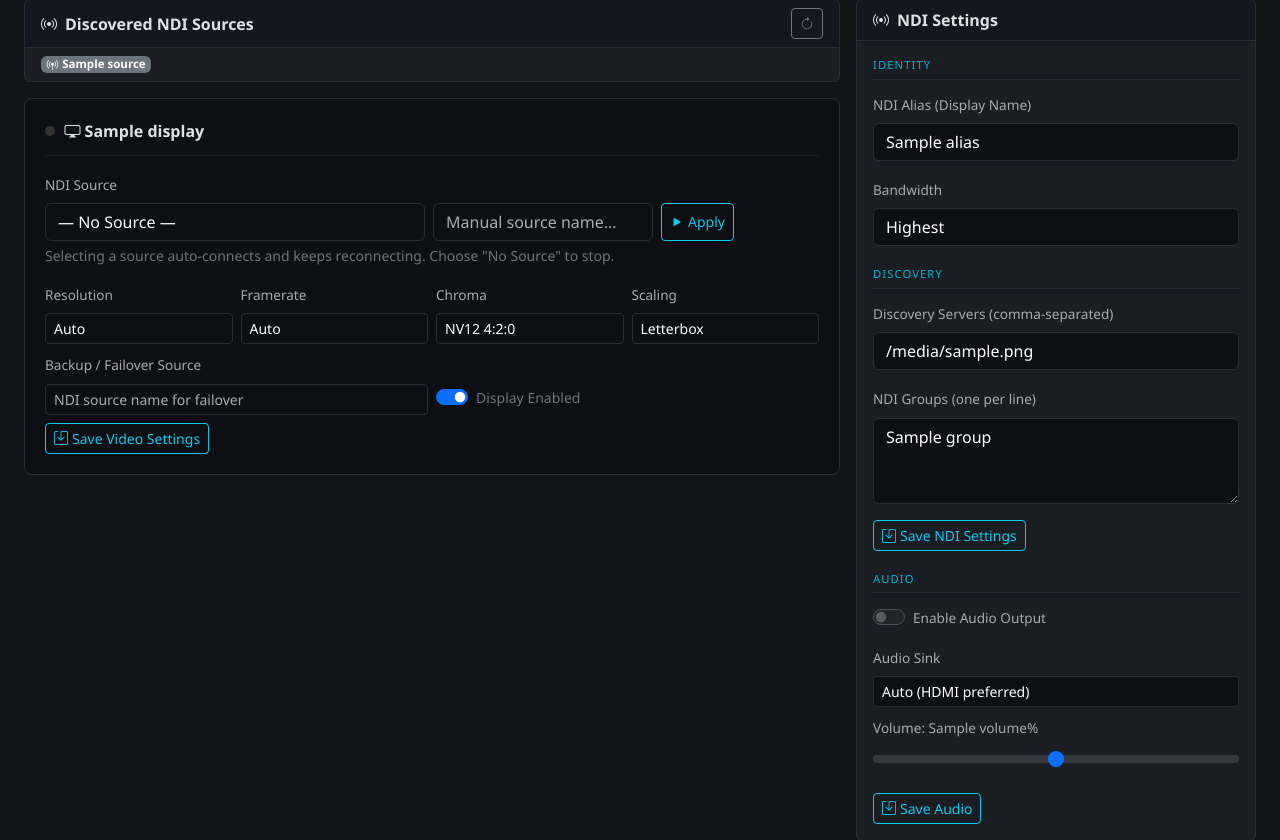
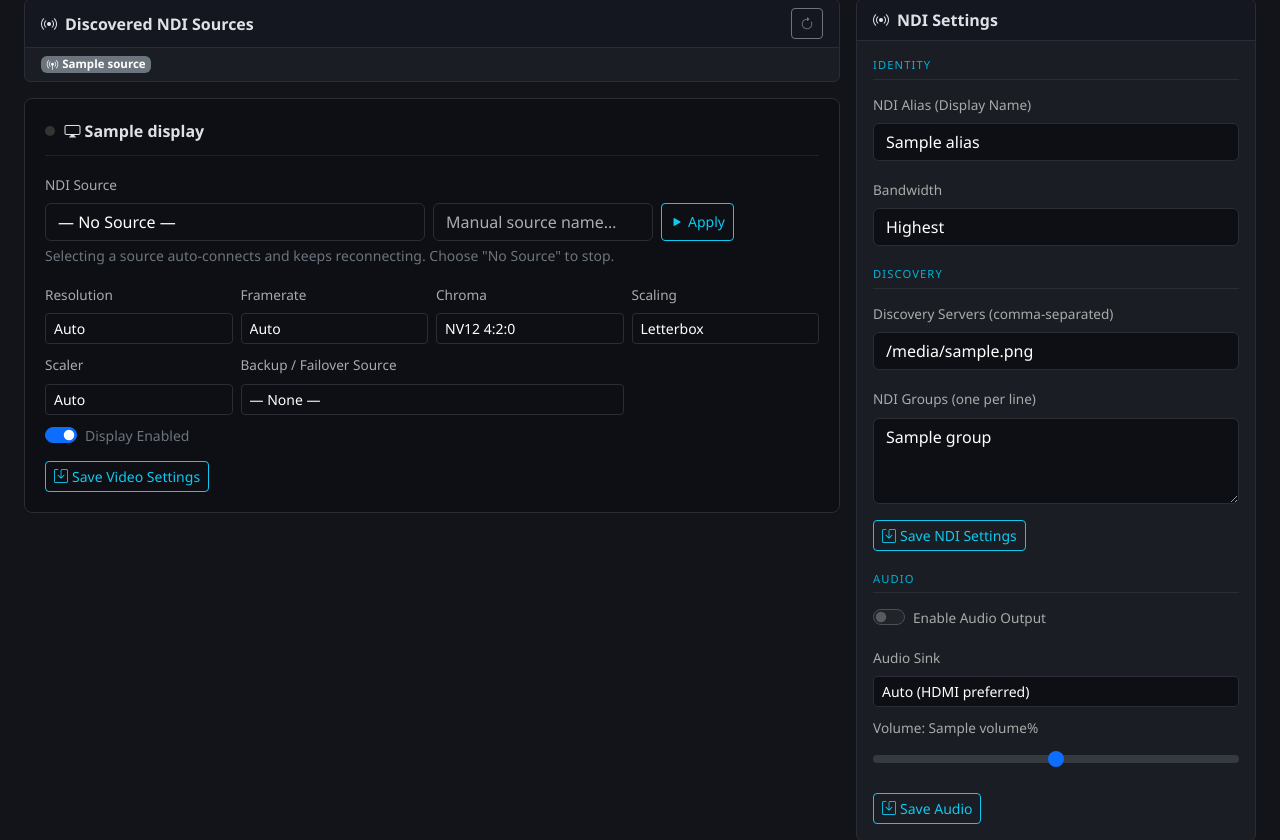
Before and after one commit to markfen88/NDIMon-R, a Flask app: template templates/ndi.html in a window 1280 px wide. Shown: the part 74-914 px from the top of the page. Run offline with Flask 3, Linux system fonts and the light colour scheme; the template is opened without the code that fills it: most values are stand-ins (such as "Sample title", 1, 10 or a date in 2020); parts of the project's set-up code (start-up, migrations or seed data) failed here and were passed over; some libraries are stand-ins or nearby versions.

Commit message:
feat: hardware RGA scaler + backup source dropdown
Hardware scaler (Rockchip RGA via v4l2video1convert):
- stretch: single-pass hardware 4K UYVY → target NV12 (no SW videoconvert)
- crop: SW aspectratiocrop + HW scale+convert
- letterbox: SW videoscale (borders) + HW format conversion
- scaler=auto uses hardware on rk3399, software on rk3588/generic
- Per-display "Scaler" dropdown in UI: Auto / Hardware (RGA) / Software

Backup failover source is now a dropdown populated with discovered
NDI sources (same list as primary), and stays in sync when sources
refresh. Previously was a free-text input.

Co-Authored-By: Claude Sonnet 4.6 <noreply@anthropic.com>

```diff
--- a/app.py
+++ b/app.py
@@ -379,27 +379,46 @@ class PipelineManager:
         if groups and self.ndisrc_has_app_name:
             ndi_src += f'ndi-app-name="{groups}" '
 
-        # Scaling pipeline element
-        # IMPORTANT: must force pixel-aspect-ratio=1/1 or GStreamer encodes AR via PAR
-        # metadata instead of adding actual black border pixels (makes all modes look identical).
+        # Output format: RK3588 primary plane requires BGRx; everything else uses NV12
+        if self.board == "rk3588":
+            final_fmt = "video/x-raw,format=BGRx"
+        else:
+            final_fmt = "video/x-raw,format=NV12"
+
+        # IMPORTANT: force pixel-aspect-ratio=1/1 in all caps so GStreamer adds real border
+        # pixels instead of encoding AR correction via PAR metadata (makes modes look identical).
         par = "pixel-aspect-ratio=1/1"
-        if scaling == "stretch":
-            scale_pipe = (f"videoscale ! "
-                          f"video/x-raw,width={scale_w},height={scale_h},{par}")
-        elif scaling == "crop":
-            # aspectratiocrop crops to target AR first, then videoscale fits to exact size
-            scale_pipe = (f"aspectratiocrop aspect-ratio={scale_w}/{scale_h} ! "
-                          f"videoscale ! "
-                          f"video/x-raw,width={scale_w},height={scale_h},{par}")
-        else:  # letterbox / fit
-            scale_pipe = (f"videoscale add-borders=true ! "
-                          f"video/x-raw,width={scale_w},height={scale_h},{par}")
+        size = f"width={scale_w},height={scale_h}"
 
-        # HW conversion — RK3588 primary plane needs BGRx; RK3399 uses NV12
-        if self.board == "rk3588":
-            conv = "videoconvert ! video/x-raw,format=BGRx"
+        # Hardware scaler: Rockchip RGA via v4l2video1convert (/dev/video1).
+        # Offloads format conversion + scaling to hardware; eliminates all SW videoconvert.
+        # Only available on rk3399 (RGA device confirmed at /dev/video1).
+        # rk3588 always uses software path (BGRx requirement on primary plane).
+        scaler = cfg_disp.get("scaler", "auto")
+        use_hw = self.board == "rk3399" and scaler in ("auto", "hardware")
+
+        if use_hw:
+            if scaling == "stretch":
+                # RGA: single-pass 4K UYVY → target NV12 (no SW videoconvert at all)
+                video_pipe = f"v4l2video1convert ! {final_fmt},{size}"
+            elif scaling == "crop":
+                # SW crop to target AR → RGA scale + format convert
+                video_pipe = (f"aspectratiocrop aspect-ratio={scale_w}/{scale_h} ! "
+                              f"v4l2video1convert ! {final_fmt},{size}")
+            else:  # letterbox / fit
+                # SW scale with borders (geometry only, no format change) → RGA format convert
+                video_pipe = (f"videoscale add-borders=true ! "
+                              f"video/x-raw,{size},{par} ! "
+                              f"v4l2video1convert ! {final_fmt}")
         else:
-            conv = "videoconvert ! video/x-raw,format=NV12"
+            if scaling == "stretch":
+                scale_pipe = f"videoscale ! video/x-raw,{size},{par}"
+            elif scaling == "crop":
+                scale_pipe = (f"aspectratiocrop aspect-ratio={scale_w}/{scale_h} ! "
+                              f"videoscale ! video/x-raw,{size},{par}")
+            else:  # letterbox / fit
+                scale_pipe = f"videoscale add-borders=true ! video/x-raw,{size},{par}"
+            video_pipe = f"videoconvert ! {scale_pipe} ! videoconvert ! {final_fmt}"
 
         # OSD overlay
         osd_pipe = ""
@@ -424,7 +443,7 @@ class PipelineManager:
             f"{ndi_src}! queue ! "
             f"ndisrcdemux name=demux "
             f"demux.video ! queue max-size-bytes=0 max-size-buffers=3 max-size-time=0 ! "
-            f"videoconvert ! {scale_pipe} ! {conv} ! "
+            f"{video_pipe} ! "
             f"{osd_pipe}"
             f"{sink} "
             f"{audio_branch}"
--- a/templates/ndi.html
+++ b/templates/ndi.html
@@ -151,10 +151,22 @@
               <option value="fit"       {{ 'selected' if dc.get('scaling')=='fit' }}>Fit</option>
             </select>
           </div>
+          <div class="col-6 col-md-3">
+            <label class="form-label">Scaler</label>
+            <select class="form-select form-select-sm" id="v-scaler-{{ d.name|replace('-','_') }}">
+              <option value="auto"     {{ 'selected' if dc.get('scaler','auto')=='auto' }}>Auto</option>
+              <option value="hardware" {{ 'selected' if dc.get('scaler')=='hardware' }}>Hardware (RGA)</option>
+              <option value="software" {{ 'selected' if dc.get('scaler')=='software' }}>Software</option>
+            </select>
+          </div>
           <div class="col-12 col-md-6">
             <label class="form-label">Backup / Failover Source</label>
-            <input type="text" class="form-control form-control-sm" id="v-backup-{{ d.name|replace('-','_') }}"
-                   value="{{ dc.get('backup_source','') }}" placeholder="NDI source name for failover">
+            <select class="form-select form-select-sm" id="v-backup-{{ d.name|replace('-','_') }}">
+              <option value="">— None —</option>
+              {% for s in sources %}
+              <option value="{{ s }}" {{ 'selected' if s == dc.get('backup_source','') }}>{{ s }}</option>
+              {% endfor %}
+            </select>
           </div>
           <div class="col-12 col-md-6 d-flex align-items-end pb-1">
             <div class="form-check form-switch">
@@ -274,6 +286,7 @@ async function applySourceValue(display, source) {
   cfg.displays[display].framerate    = document.getElementById('v-fps-'+key)?.value || 'auto';
   cfg.displays[display].chroma       = document.getElementById('v-chroma-'+key)?.value || 'NV12';
   cfg.displays[display].scaling      = document.getElementById('v-scale-'+key)?.value || 'letterbox';
+  cfg.displays[display].scaler       = document.getElementById('v-scaler-'+key)?.value || 'auto';
   cfg.displays[display].backup_source= document.getElementById('v-backup-'+key)?.value || '';
   cfg.displays[display].enabled      = document.getElementById('v-enabled-'+key)?.checked ?? true;
   await post('/api/config', cfg);
@@ -296,6 +309,7 @@ async function saveDisplayVideo(display) {
   cfg.displays[display].framerate     = document.getElementById('v-fps-'+key)?.value || 'auto';
   cfg.displays[display].chroma        = document.getElementById('v-chroma-'+key)?.value || 'NV12';
   cfg.displays[display].scaling       = document.getElementById('v-scale-'+key)?.value || 'letterbox';
+  cfg.displays[display].scaler        = document.getElementById('v-scaler-'+key)?.value || 'auto';
   cfg.displays[display].backup_source = document.getElementById('v-backup-'+key)?.value || '';
   cfg.displays[display].enabled       = document.getElementById('v-enabled-'+key)?.checked ?? true;
   await post('/api/config', cfg);
@@ -348,6 +362,12 @@ async function refreshSources() {
     sel.innerHTML = '<option value="">— No Source —</option>' +
       d.sources.map(s => `<option value="${s}" ${s===cur?'selected':''}>${s}</option>`).join('');
   });
+  // Refresh all backup source dropdowns
+  document.querySelectorAll('[id^="v-backup-"]').forEach(sel => {
+    const cur = sel.value;
+    sel.innerHTML = '<option value="">— None —</option>' +
+      d.sources.map(s => `<option value="${s}" ${s===cur?'selected':''}>${s}</option>`).join('');
+  });
 }
 
 function fillAllSelects(name) {
```
